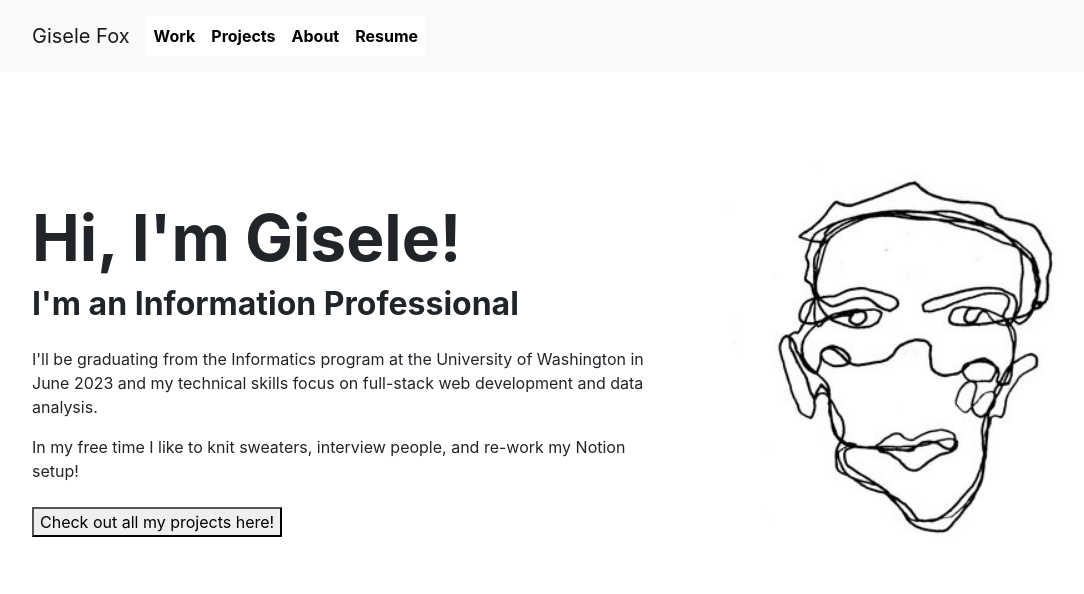
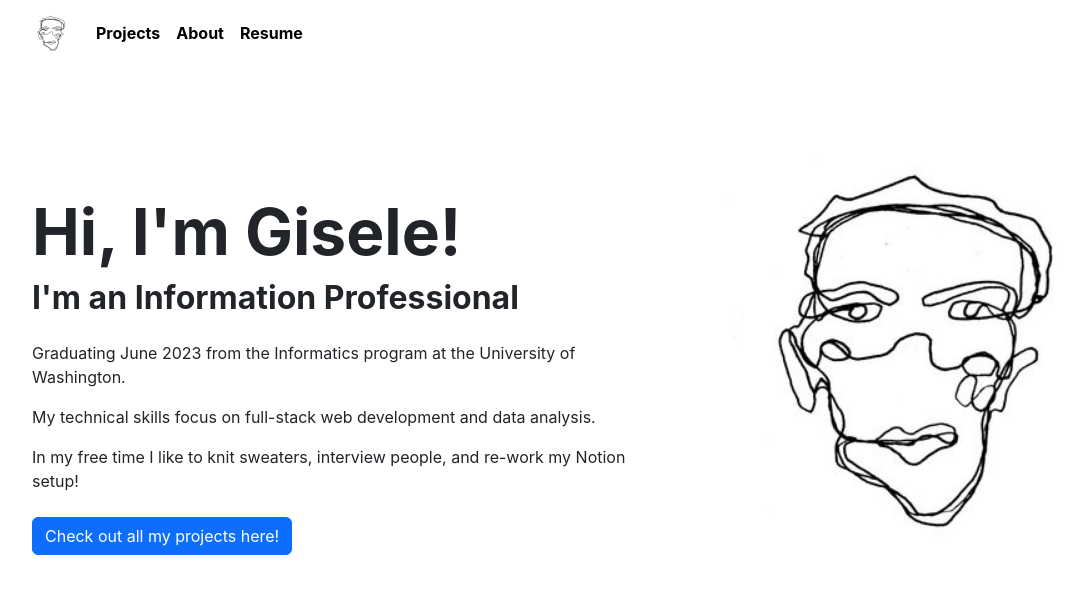
Before and after one commit to giselejfox/giselejfox.github.io, a React (Create React App) app: page / in a window 1280 px wide. Shown: the top 594 px of the page, without its empty margins (50-1134 px from the left). Built offline with nearby package versions, Linux system fonts and the light colour scheme; the HTML template or start-up script is replaced by a standard one.

Commit message:
save all and commit

```diff
--- a/src/components/HomePage.js
+++ b/src/components/HomePage.js
@@ -1,4 +1,5 @@
 import React from "react";
+import Button from 'react-bootstrap/Button';
 
 export default function HomePage() {
     return (
@@ -8,10 +9,11 @@ export default function HomePage() {
                     <h1 id="gisele-hi" className="fw-bold text-start">Hi, I'm Gisele!</h1>
                     <h2 className="fw-bold text-start">I'm an Information Professional</h2>
                     <div id="info-text">
-                        <p className="text-start" >I'll be graduating from the Informatics program at the University of Washington in June 2023 and my technical skills focus on full-stack web development and data analysis.</p>
+                        <p className="text-start" >Graduating June 2023 from the Informatics program at the University of Washington.</p>
+                        <p className="text-start">My technical skills focus on full-stack web development and data analysis.</p>
                         <p className="text-start">In my free time I like to knit sweaters, interview people, and re-work my Notion setup!</p>
                     </div>
-                    <button className="button float-start">Check out all my projects here!</button>
+                    <Button href="#" className="float-start">Check out all my projects here!</Button>
                 </div>
                 <div className="col-lg-5" id="homepage-img">
                     <img src="img/profile_drawing.jpeg" className="float-left" alt="line drawing of Gisele's face" id="homepage-image" />
--- a/src/components/NavBar.js
+++ b/src/components/NavBar.js
@@ -1,34 +1,33 @@
 import React from "react";
-import { Navbar, Container, Nav, NavLink } from "react-bootstrap";
+import Container from 'react-bootstrap/Container';
+import Nav from 'react-bootstrap/Nav';
+import Navbar from 'react-bootstrap/Navbar';
 
 export default function NavBar() {
     return (
-        <Navbar bg="light" expand="lg">
+        <Navbar expand="lg">
             <Container>
-                <nav class="navbar navbar-expand-lg navbar-light bg-light">
-                    <a class="navbar-brand" href="#">Gisele Fox</a>
-                    <button class="navbar-toggler" type="button" data-toggle="collapse" data-target="#navbarNav" aria-controls="navbarNav" aria-expanded="false" aria-label="Toggle navigation">
-                        <span class="navbar-toggler-icon"></span>
-                    </button>
-                    <div class="collapse navbar-collapse" id="navbarNav">
-                        <ul class="navbar-nav">
-                        <li class="nav-item active">
-                            <a class="nav-link" href="#">Work</a>
-                        </li>
-                        <li class="nav-item">
-                            <a class="nav-link" href="#">Projects</a>
-                        </li>
-                        <li class="nav-item">
-                            <a class="nav-link" href="#">About</a>
-                        </li>
-                        <li class="nav-item">
-                            <a class="nav-link" href="#">Resume</a>
-                        </li>
-                        </ul>
-                    </div>
-                </nav>
+                <Navbar.Brand href="#home" className="fw-bold">
+                    <img
+                        src="img/profile_drawing.jpeg"
+                        width="40"
+                        height="40"
+                        className="d-inline-block align-top"
+                        alt="React Bootstrap logo"
+                    />
+                </Navbar.Brand>
+                <Navbar.Toggle aria-controls="basic-navbar-nav" />
+                <Navbar.Collapse id="basic-navbar-nav">
+                    <Nav className="me-auto">
+                        <Nav.Link href="#home">Projects</Nav.Link>
+                        <Nav.Link href="#link">About</Nav.Link>
+                        <Nav.Link href="#link">Resume</Nav.Link>
+                    </Nav>
+                </Navbar.Collapse>
             </Container>
         </Navbar>
 
     )
 }
+
+// Gisele Fox, Projects, About, Resume
```
